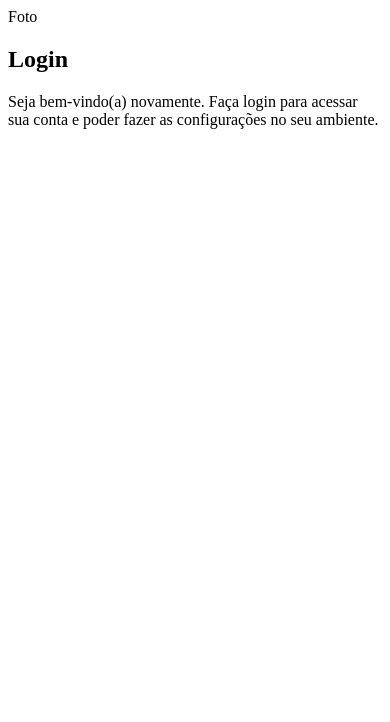
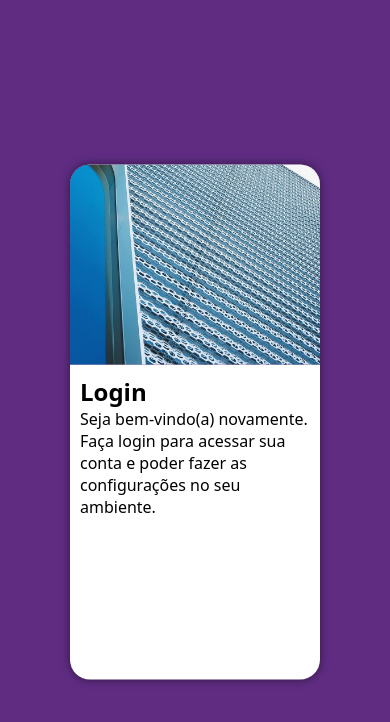
Before and after one commit to gustcustodio/projeto-login, a plain HTML site: page index.html in a window 390 px wide. Drawn offline with Linux system fonts and the light colour scheme.

Commit message:
create-stylecss-mobile

```diff
--- a/estilo/style.css
+++ b/estilo/style.css
@@ -5,3 +5,48 @@
     Verde: #49a09d
     Lilás: #5f2c82
 */
+
+* {
+    font-family: system-ui, -apple-system, BlinkMacSystemFont, 'Segoe UI', Roboto, Oxygen, Ubuntu, Cantarell, 'Open Sans', 'Helvetica Neue', sans-serif;
+    padding: 0px;
+    margin: 0px;
+    box-sizing: border-box;
+}
+
+body, html {
+    background-color: #5f2c82;
+    width: 100vw;
+    height: 100vh;
+}
+
+main {
+    position: relative;
+    width: 100vw;
+    height: 100vh;
+}
+
+section#login {
+    display: block;
+    position: absolute;
+    top: 50%;
+    left: 50%;
+    transform: translate(-50%, -50%);
+    overflow: hidden;
+    background-color: white;
+    width: 250px;
+    height: 515px;
+    border-radius: 20px;
+    box-shadow: 0px 0px 10px rgba(0, 0, 0, 0.5);
+}
+
+div#imagem {
+    background: #5f2c82 url(../imagens/metal.jpg) no-repeat;
+    height: 200px;
+    background-size: cover;
+    background-position: left bottom;
+}
+
+div#formulario {
+    display: block;
+    padding: 10px;
+}
--- a/index.html
+++ b/index.html
@@ -10,7 +10,6 @@
     <main>
         <section id="login">
             <div id="imagem">
-                Foto
             </div>
             <div id="formulario">
                 <h1>Login</h1>
```
